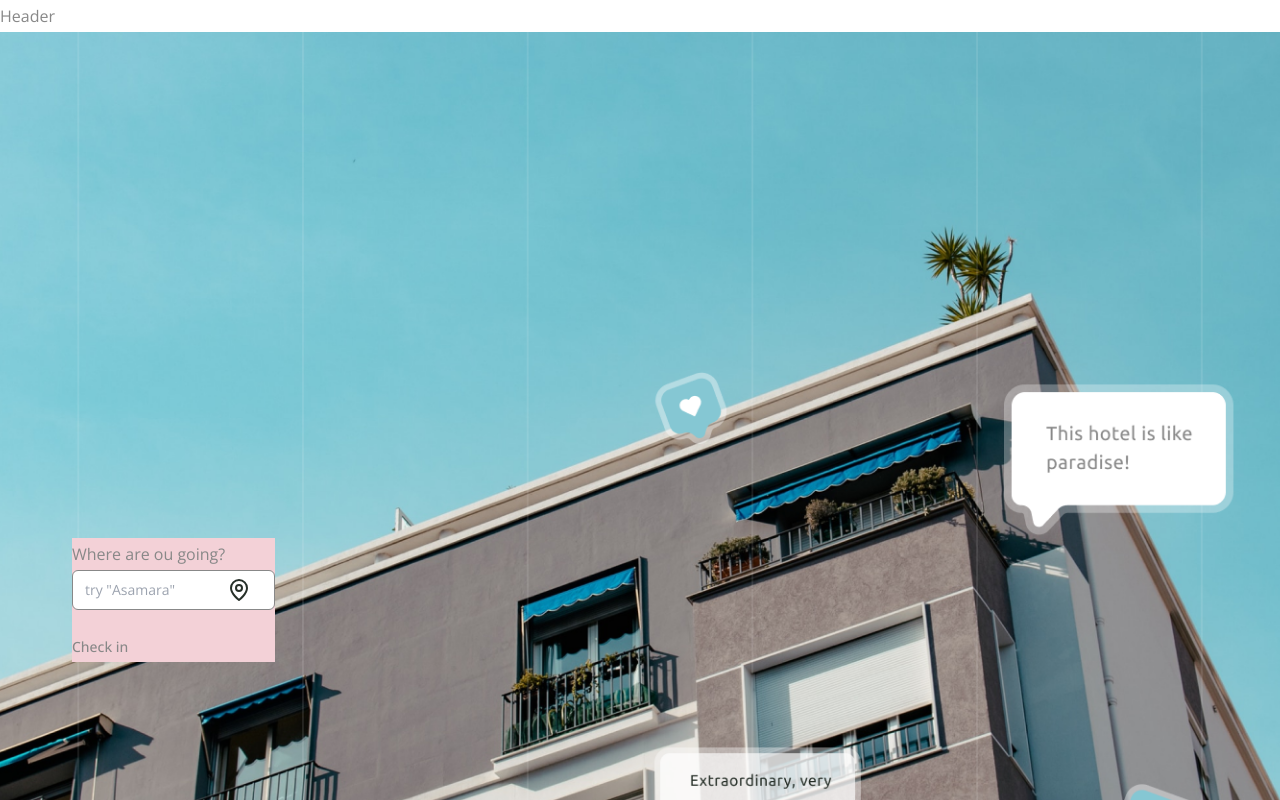
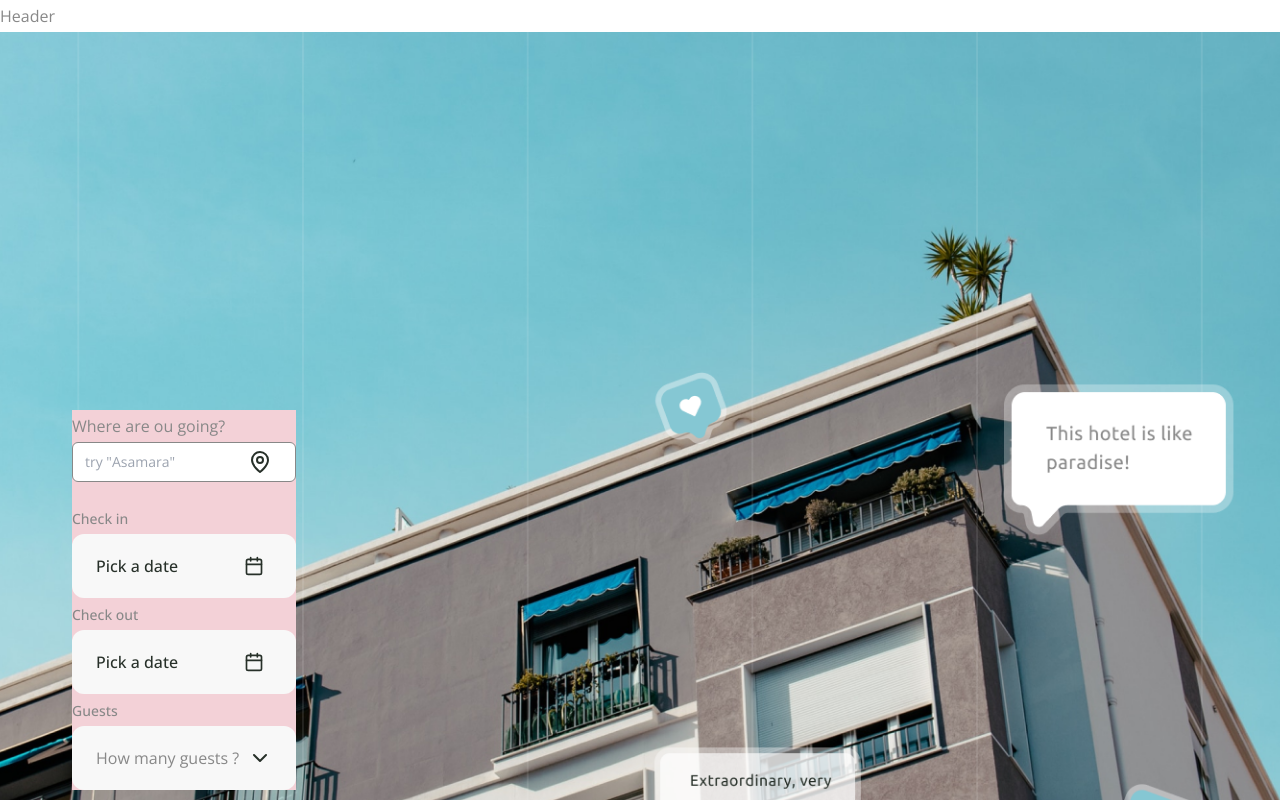
Before and after one commit to jossi30/hotely, a Next.js app: page / in a window 1280 px wide. Shown: the top 800 px of the page. Built offline with nearby package versions, Linux system fonts and the light colour scheme.

Commit message:
added a calander functionality and guests number functionality

```diff
--- a/components/DatePicker.jsx
+++ b/components/DatePicker.jsx
@@ -1,16 +1,36 @@
 'use client';
 import React, { useState } from 'react';
-
+import { format } from 'date-fns';
+import { Calendar as CalendarIcon } from 'lucide-react';
 import { cn } from '@/lib/utils';
 import { Button } from './ui/button';
+import { Calendar } from './ui/calendar';
 
-
+import { Popover, PopoverContent, PopoverTrigger } from './ui/popover';
 
 const DatePicker = () => {
     const [date, setDate] = useState(null);
-  return (
-    date
-  )
+  return <Popover>
+    <PopoverTrigger asChild>
+      <Button
+       variant = {'default'}
+       className = {cn(
+        'w-full justify-between text-left font-medium', !date && 'text-black'
+       )}
+       >
+        {date ? format(date, 'd MM'): <span>Pick a date</span>}
+        <CalendarIcon className='mr-2 h-5 w-5 text-black' />
+      </Button>
+    </PopoverTrigger>
+    <PopoverContent className='w-auto p-0'>
+       <Calendar
+       mode='single'
+       selected = {date}
+       onSelect={(newDate) => setDate(newDate)}
+       initialFocus
+       />
+    </PopoverContent>
+  </Popover>
 }
 
 export default DatePicker
--- /dev/null
+++ b/components/GuestSelect.jsx
@@ -0,0 +1,31 @@
+import * as React from 'react';
+import{
+   Select,
+   SelectContent,
+   SelectGroup,
+   SelectItem,
+   SelectLabel,
+   SelectTrigger,
+   SelectValue,
+} from './ui/select';
+
+const GuestSelect = () => {
+  return <Select>
+    <SelectTrigger>
+        <SelectValue placeholder='How many guests ?' />
+    </SelectTrigger>
+    <SelectContent>
+        <SelectGroup>
+            <SelectLabel>Guests</SelectLabel>
+            <SelectItem value='1'>1</SelectItem>
+            <SelectItem value='2'>2</SelectItem>
+            <SelectItem value='3'>3</SelectItem>
+            <SelectItem value='4'>4</SelectItem>
+            <SelectItem value='5'>5</SelectItem>
+        </SelectGroup>
+    </SelectContent>
+    </Select>
+
+}
+
+export default GuestSelect
--- a/components/SearchBox.jsx
+++ b/components/SearchBox.jsx
@@ -8,6 +8,7 @@
 import {motion} from "framer-motion";
 import { fadeIn } from "@/variants";
 import DatePicker from "./DatePicker";
+import GuestSelect from "./GuestSelect";
 
 const SearchBox = () => {
   return (
@@ -25,6 +26,19 @@
             <Label>Check in</Label>
             <DatePicker />
           </div>
+
+          <div>
+            <Label>Check out</Label>
+            <DatePicker />
+          </div>
+
+        </div>
+      </div>
+
+      <div>
+        <div>
+          <Label>Guests</Label>
+          <GuestSelect />
         </div>
       </div>
 
--- a/components/ui/button.jsx
+++ b/components/ui/button.jsx
@@ -5,25 +5,19 @@
 import { cn } from "@/lib/utils"
 
 const buttonVariants = cva(
-  "inline-flex items-center justify-center whitespace-nowrap rounded-md text-sm font-medium ring-offset-white transition-colors focus-visible:outline-none focus-visible:ring-2 focus-visible:ring-slate-950 focus-visible:ring-offset-2 disabled:pointer-events-none disabled:opacity-50 dark:ring-offset-slate-950 dark:focus-visible:ring-slate-300",
+  "inline-flex items-center justify-center whitespace-nowrap rounded-xl text-base font-medium ring-offset-white transition-colors focus-visible:outline-none focus-visible:ring-2 focus-visible:ring-slate-950 focus-visible:ring-offset-2 disabled:pointer-events-none disabled:opacity-50",
   {
     variants: {
       variant: {
-        default: "bg-slate-900 text-slate-50 hover:bg-slate-900/90 dark:bg-slate-50 dark:text-slate-900 dark:hover:bg-slate-50/90",
-        destructive:
-          "bg-red-500 text-slate-50 hover:bg-red-500/90 dark:bg-red-900 dark:text-slate-50 dark:hover:bg-red-900/90",
+        default: 'bg-grey-secondary',
+        accent: 'bg-orange text-white font-bold hover:bg-orange/90',
         outline:
-          "border border-slate-200 bg-white hover:bg-slate-100 hover:text-slate-900 dark:border-slate-800 dark:bg-slate-950 dark:hover:bg-slate-800 dark:hover:text-slate-50",
-        secondary:
-          "bg-slate-100 text-slate-900 hover:bg-slate-100/80 dark:bg-slate-800 dark:text-slate-50 dark:hover:bg-slate-800/80",
-        ghost: "hover:bg-slate-100 hover:text-slate-900 dark:hover:bg-slate-800 dark:hover:text-slate-50",
-        link: "text-slate-900 underline-offset-4 hover:underline dark:text-slate-50",
+        'bg-transparent text-white border border-white hover:bg-white hover:text-black'
       },
       size: {
-        default: "h-10 px-4 py-2",
-        sm: "h-9 rounded-md px-3",
-        lg: "h-11 rounded-md px-8",
-        icon: "h-10 w-10",
+        default: "h-[64px] px-6",
+        lg: "h-[72px]  px-6",
+
       },
     },
     defaultVariants: {
--- /dev/null
+++ b/components/ui/calendar.jsx
@@ -0,0 +1,62 @@
+"use client";
+import * as React from "react"
+import { ChevronLeft, ChevronRight } from "lucide-react"
+import { DayPicker } from "react-day-picker"
+
+import { cn } from "@/lib/utils"
+import { buttonVariants } from "@/components/ui/button"
+
+function Calendar({
+  className,
+  classNames,
+  showOutsideDays = true,
+  ...props
+}) {
+  return (
+    (<DayPicker
+      showOutsideDays={showOutsideDays}
+      className={cn("p-3", className)}
+      classNames={{
+        months: "flex flex-col sm:flex-row space-y-4 sm:space-x-4 sm:space-y-0",
+        month: "space-y-4",
+        caption: "flex justify-center pt-1 relative items-center",
+        caption_label: "text-base font-medium",
+        nav: "space-x-1 flex items-center",
+        nav_button: cn(
+          buttonVariants({ variant: "outline" }),
+          "h-8 w-8 bg-transparent p-0 opacity-50 hover:opacity-100"
+        ),
+        nav_button_previous: "absolute left-1",
+        nav_button_next: "absolute right-1",
+        table: "w-full border-collapse space-y-1",
+        head_row: "flex",
+        head_cell:
+          "text-black rounded-md w-9 font-normal text-[0.8rem] dark:text-slate-400",
+        row: "flex w-full mt-2",
+        cell: "h-9 w-9 text-center text-sm p-0 relative [&:has([aria-selected].day-range-end)]:rounded-r-md [&:has([aria-selected].day-outside)]:bg-slate-100/50 [&:has([aria-selected])]:bg-slate-100 first:[&:has([aria-selected])]:rounded-l-md last:[&:has([aria-selected])]:rounded-r-md focus-within:relative focus-within:z-20 dark:[&:has([aria-selected].day-outside)]:bg-slate-800/50 dark:[&:has([aria-selected])]:bg-slate-800",
+        day: cn(
+          buttonVariants({ variant: "ghost" }),
+          "h-9 w-9 p-0 font-normal aria-selected:opacity-100 text -[15px] font-medium"
+        ),
+        day_range_end: "day-range-end",
+        day_selected:
+          "bg-soft_green text-white",
+        day_today: "bg-soft_green-secondary",
+        day_outside:
+          "day-outside text-slate-500 opacity-50 aria-selected:bg-slate-100/50 aria-selected:text-slate-500 aria-selected:opacity-30 dark:text-slate-400 dark:aria-selected:bg-slate-800/50 dark:aria-selected:text-slate-400",
+        day_disabled: "text-slate-500 opacity-50 dark:text-slate-400",
+        day_range_middle:
+          "aria-selected:bg-slate-100 aria-selected:text-slate-900 dark:aria-selected:bg-slate-800 dark:aria-selected:text-slate-50",
+        day_hidden: "invisible",
+        ...classNames,
+      }}
+      components={{
+        IconLeft: ({ ...props }) => <ChevronLeft className="h-4 w-4" />,
+        IconRight: ({ ...props }) => <ChevronRight className="h-4 w-4" />,
+      }}
+      {...props} />)
+  );
+}
+Calendar.displayName = "Calendar"
+
+export { Calendar }
--- a/components/ui/select.jsx
+++ b/components/ui/select.jsx
@@ -16,13 +16,13 @@
   <SelectPrimitive.Trigger
     ref={ref}
     className={cn(
-      "flex h-10 w-full items-center justify-between rounded-md border border-slate-200 bg-white px-3 py-2 text-sm ring-offset-white placeholder:text-slate-500 focus:outline-none focus:ring-2 focus:ring-slate-950 focus:ring-offset-2 disabled:cursor-not-allowed disabled:opacity-50 [&>span]:line-clamp-1 dark:border-slate-800 dark:bg-slate-950 dark:ring-offset-slate-950 dark:placeholder:text-slate-400 dark:focus:ring-slate-300",
+      "flex h-[64px] w-full items-center justify-between rounded-xl bg-grey-secondary px-6 py-2 text-base text-grey ring-offset-white placeholder:text-slate-500 focus:outline-none focus:ring-2 focus:ring-slate-950 focus:ring-offset-2 disabled:cursor-not-allowed disabled:opacity-50 [&>span]:line-clamp-1 dark:border-slate-800 dark:bg-slate-950 dark:ring-offset-slate-950 dark:placeholder:text-slate-400 dark:focus:ring-slate-300",
       className
     )}
     {...props}>
     {children}
     <SelectPrimitive.Icon asChild>
-      <ChevronDown className="h-4 w-4 opacity-50" />
+      <ChevronDown className="h-6 w-6 text-black" />
     </SelectPrimitive.Icon>
   </SelectPrimitive.Trigger>
 ))
@@ -54,7 +54,7 @@
     <SelectPrimitive.Content
       ref={ref}
       className={cn(
-        "relative z-50 max-h-96 min-w-[8rem] overflow-hidden rounded-md border border-slate-200 bg-white text-slate-950 shadow-md data-[state=open]:animate-in data-[state=closed]:animate-out data-[state=closed]:fade-out-0 data-[state=open]:fade-in-0 data-[state=closed]:zoom-out-95 data-[state=open]:zoom-in-95 data-[side=bottom]:slide-in-from-top-2 data-[side=left]:slide-in-from-right-2 data-[side=right]:slide-in-from-left-2 data-[side=top]:slide-in-from-bottom-2 dark:border-slate-800 dark:bg-slate-950 dark:text-slate-50",
+        "relative z-50 max-h-96 min-w-[8rem] overflow-hidden rounded-xl bg-white text-black shadow-xl p-4 data-[state=open]:animate-in data-[state=closed]:animate-out data-[state=closed]:fade-out-0 data-[state=open]:fade-in-0 data-[state=closed]:zoom-out-95 data-[state=open]:zoom-in-95 data-[side=bottom]:slide-in-from-top-2 data-[side=left]:slide-in-from-right-2 data-[side=right]:slide-in-from-left-2 data-[side=top]:slide-in-from-bottom-2 dark:border-slate-800 dark:bg-slate-950 dark:text-slate-50",
         position === "popper" &&
           "data-[side=bottom]:translate-y-1 data-[side=left]:-translate-x-1 data-[side=right]:translate-x-1 data-[side=top]:-translate-y-1",
         className
@@ -76,7 +76,7 @@
 const SelectLabel = React.forwardRef(({ className, ...props }, ref) => (
   <SelectPrimitive.Label
     ref={ref}
-    className={cn("py-1.5 pl-8 pr-2 text-sm font-semibold", className)}
+    className={cn("py-1.5 pl-8 pr-2 text-base font-semibold", className)}
     {...props} />
 ))
 SelectLabel.displayName = SelectPrimitive.Label.displayName
@@ -85,7 +85,7 @@
   <SelectPrimitive.Item
     ref={ref}
     className={cn(
-      "relative flex w-full cursor-default select-none items-center rounded-sm py-1.5 pl-8 pr-2 text-sm outline-none focus:bg-slate-100 focus:text-slate-900 data-[disabled]:pointer-events-none data-[disabled]:opacity-50 dark:focus:bg-slate-800 dark:focus:text-slate-50",
+      "relative flex w-full cursor-default select-none items-center rounded-sm py-1.5 pl-8 pr-2 text-base outline-none focus:bg-grey-secondary focus:text-black data-[disabled]:pointer-events-none data-[disabled]:opacity-50 dark:focus:bg-slate-800 dark:focus:text-slate-50",
       className
     )}
     {...props}>
--- a/package.json
+++ b/package.json
@@ -15,6 +15,7 @@
     "@radix-ui/react-popover": "^1.0.7",
     "@radix-ui/react-select": "^2.0.0",
     "@radix-ui/react-slot": "^1.0.2",
+    "autoprefixer": "^10.4.19",
     "class-variance-authority": "^0.7.0",
     "clsx": "^2.1.1",
     "date-fns": "^3.6.0",
@@ -23,6 +24,7 @@
     "next": "14.2.3",
     "react": "^18",
     "react-countup": "^6.5.3",
+    "react-day-picker": "^8.10.1",
     "react-dom": "^18",
     "react-intersection-observer": "^9.10.2",
     "react-responsive": "^10.0.0",
@@ -31,7 +33,7 @@
     "tailwindcss-animate": "^1.0.7"
   },
   "devDependencies": {
-    "postcss": "^8",
-    "tailwindcss": "^3.4.1"
+    "postcss": "^8.4.38",
+    "tailwindcss": "^3.4.3"
   }
 }
```
Also changed, not shown: 1 other file (tests, documents, lock files or other folders).
